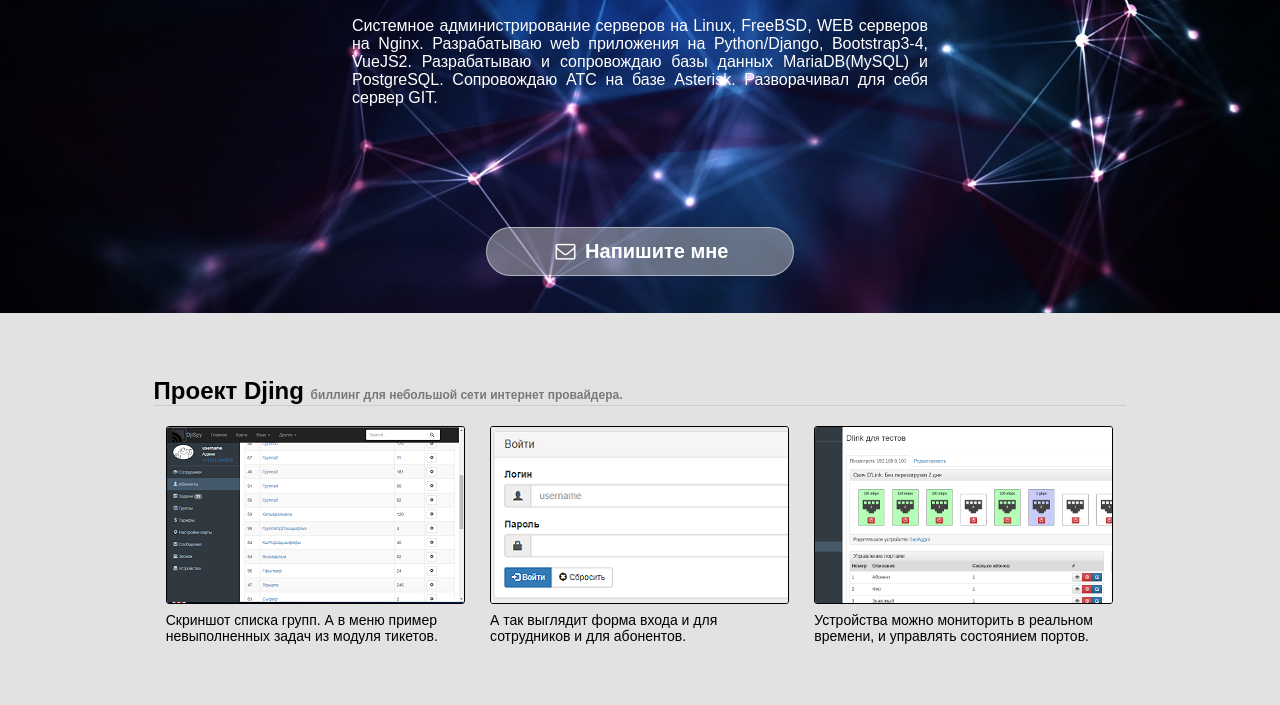
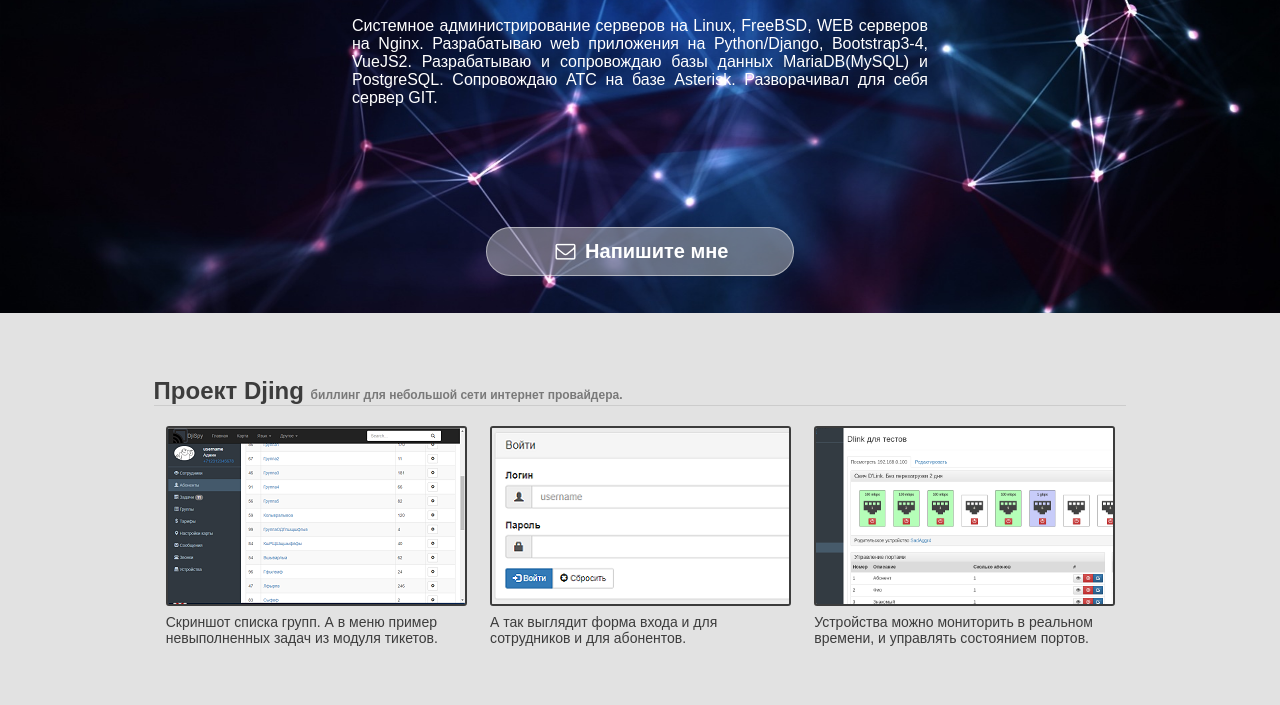
Before and after one commit to nerosketch/MyownSite, a website: page public_html/index.html in a window 1280 px wide. Shown: the part 228-933 px from the top of the page. Drawn offline with Linux system fonts and the light colour scheme.

Commit message:
поправил цвет текста

```diff
--- a/public_html/css/styles.css
+++ b/public_html/css/styles.css
@@ -5,6 +5,7 @@
 body{
     font-family: Arial, Helvetica, sans-serif;
     background-color: #e2e2e2;
+    color: #3c3c3c;
 }
 
 
@@ -102,7 +103,7 @@ section{
     max-width: 300px;
 }
 .section_block img{
-    border: 1px solid black;
+    border: 2px solid #3c3c3c;
     border-radius: 3px;
 }
 .section_block p{
```
